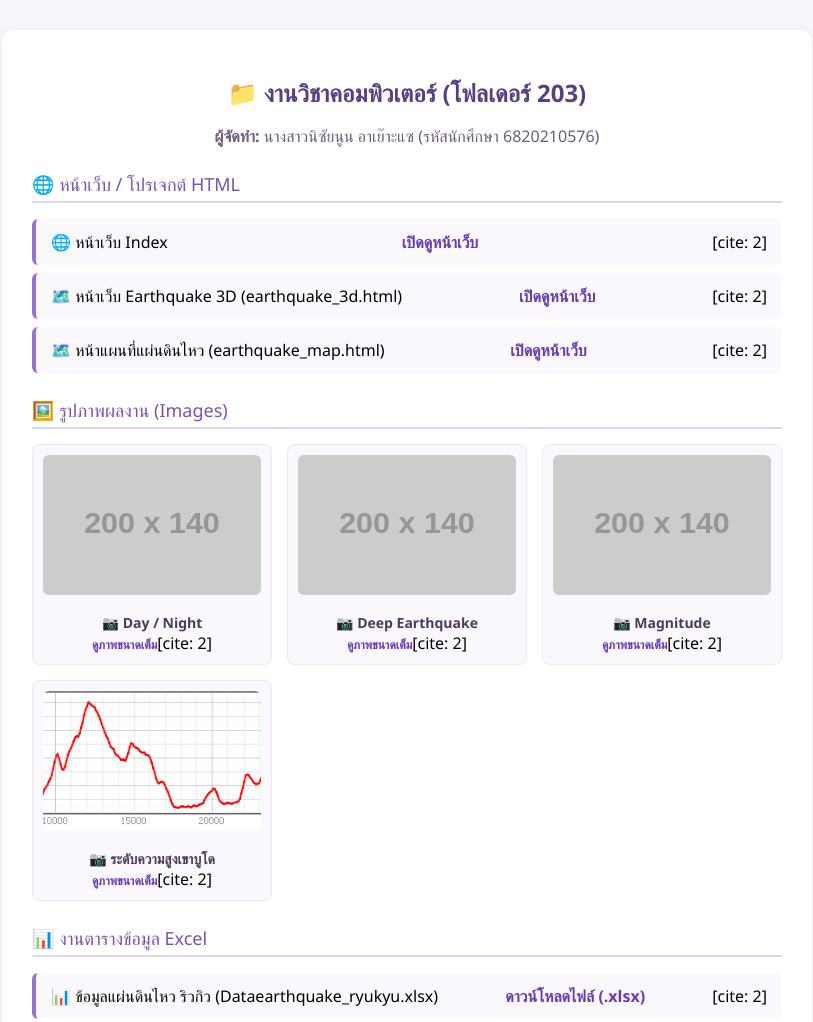
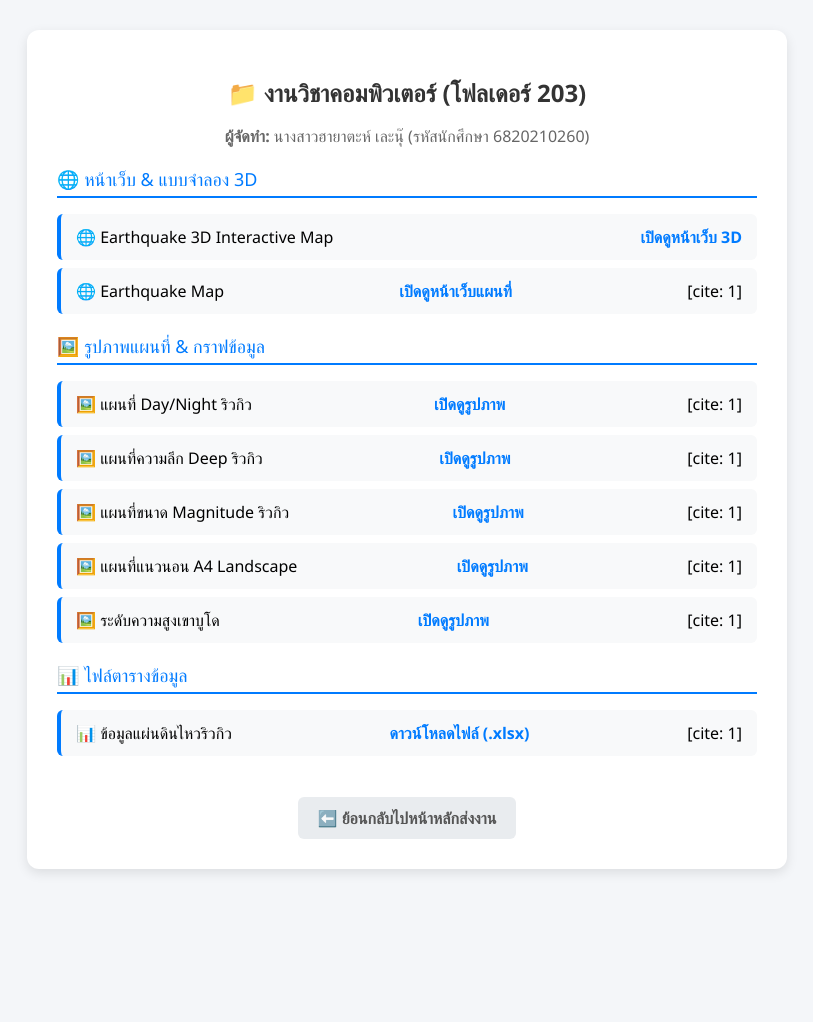
Before and after one commit to nisainunayohsae-a11y/geography, a plain HTML site: page 203/index.html in a window 1280 px wide. Shown: the top 1022 px of the page, without its empty margins (233-1046 px from the left). After the commit the page ends 899 px from the top, so only its background shows below. Drawn offline with Linux system fonts and the light colour scheme; placeholder pictures from the web are drawn by us.

Commit message:
Update index.html

```diff
--- a/203/index.html
+++ b/203/index.html
@@ -3,84 +3,49 @@
 <head>
     <meta charset="UTF-8">
     <meta name="viewport" content="width=device-width, initial-scale=1.0">
-    <title>รายการงานโฟลเดอร์ 203 - นิซัยนูน</title>
+    <title>รายการงานโฟลเดอร์ 203 - ฮายาตะห์</title>
     <style>
-        body { font-family: 'Segoe UI', Tahoma, Geneva, Verdana, sans-serif; margin: 30px; background-color: #f7f5fa; }
-        .container { max-width: 750px; margin: auto; background: white; padding: 30px; border-radius: 12px; box-shadow: 0 4px 12px rgba(111, 66, 193, 0.08); }
-        h1 { color: #5a3e84; text-align: center; font-size: 24px; margin-bottom: 5px; }
-        .student-info { text-align: center; color: #6c5b7b; margin-bottom: 20px; }
-        .section-title { font-size: 18px; color: #7952b3; margin-top: 25px; border-bottom: 2px solid #dcd6f7; padding-bottom: 5px; }
+        body { font-family: 'Segoe UI', Tahoma, Geneva, Verdana, sans-serif; margin: 30px; background-color: #f4f6f9; }
+        .container { max-width: 700px; margin: auto; background: white; padding: 30px; border-radius: 12px; box-shadow: 0 4px 12px rgba(0,0,0,0.1); }
+        h1 { color: #333; text-align: center; font-size: 24px; margin-bottom: 5px; }
+        .student-info { text-align: center; color: #666; margin-bottom: 20px; }
+        .section-title { font-size: 18px; color: #007bff; margin-top: 20px; border-bottom: 2px solid #007bff; padding-bottom: 5px; }
         ul { list-style: none; padding: 0; }
-        li { background: #faf8fc; margin: 8px 0; padding: 12px 15px; border-radius: 6px; border-left: 4px solid #9575cd; display: flex; justify-content: space-between; align-items: center; }
-        a { text-decoration: none; color: #673ab7; font-weight: bold; }
-        a:hover { text-decoration: underline; color: #512da8; }
-
-        /* สไตล์สำหรับโซนแสดงรูปภาพ */
-        .image-grid { display: grid; grid-template-columns: repeat(auto-fill, minmax(200px, 1fr)); gap: 15px; margin-top: 15px; }
-        .image-card { background: #faf8fc; border: 1px solid #ede7f6; border-radius: 8px; padding: 10px; text-align: center; }
-        .image-card img { width: 100%; height: 140px; object-fit: cover; border-radius: 6px; margin-bottom: 8px; transition: transform 0.2s; }
-        .image-card img:hover { transform: scale(1.03); }
-        .image-card p { margin: 5px 0 0; font-size: 14px; font-weight: bold; color: #4a3b5c; }
-
-        .btn-back { display: inline-block; margin-top: 30px; color: #5e4b8b; text-decoration: none; font-weight: bold; background: #ede7f6; padding: 10px 20px; border-radius: 6px; }
-        .btn-back:hover { background: #d1c4e9; }
+        li { background: #f8f9fa; margin: 8px 0; padding: 12px 15px; border-radius: 6px; border-left: 4px solid #007bff; display: flex; justify-content: space-between; align-items: center; }
+        a { text-decoration: none; color: #007bff; font-weight: bold; }
+        a:hover { text-decoration: underline; }
+        .btn-back { display: inline-block; margin-top: 25px; color: #555; text-decoration: none; font-weight: bold; background: #e9ecef; padding: 10px 20px; border-radius: 6px; }
+        .btn-back:hover { background: #dee2e6; }
     </style>
 </head>
 <body>
     <div class="container">
         <h1>📁 งานวิชาคอมพิวเตอร์ (โฟลเดอร์ 203)</h1>
         <div class="student-info">
-            <p><strong>ผู้จัดทำ:</strong> นางสาวนิซัยนูน อาเย๊าะแซ (รหัสนักศึกษา 6820210576)</p>
+            <p><strong>ผู้จัดทำ:</strong> นางสาวฮายาตะห์ เละนุ๊ (รหัสนักศึกษา 6820210260)</p>
         </div>
 
-        <!-- หมวดหมู่ที่ 1: หน้าเว็บ HTML -->
-        <div class="section-title">🌐 หน้าเว็บ / โปรเจกต์ HTML</div>
+        <!-- หมวดหมู่ที่ 1: หน้าเว็บและแบบจำลอง 3D -->
+        <div class="section-title">🌐 หน้าเว็บ & แบบจำลอง 3D</div>
         <ul>
-            <li><span>🌐 หน้าเว็บ Index</span> <a href="index.html" target="_blank">เปิดดูหน้าเว็บ</a>[cite: 2]</li>
-            <li><span>🗺️ หน้าเว็บ Earthquake 3D (earthquake_3d.html)</span> <a href="earthquake_3d.html" target="_blank">เปิดดูหน้าเว็บ</a>[cite: 2]</li>
-            <li><span>🗺️ หน้าแผนที่แผ่นดินไหว (earthquake_map.html)</span> <a href="earthquake_map.html" target="_blank">เปิดดูหน้าเว็บ</a>[cite: 2]</li>
+            <li><span>🌐 Earthquake 3D Interactive Map</span> <a href="earthquake_3d.html" target="_blank">เปิดดูหน้าเว็บ 3D</a></li>
+            <li><span>🌐 Earthquake Map</span> <a href="earthquake_map.html" target="_blank">เปิดดูหน้าเว็บแผนที่</a>[cite: 1]</li>
         </ul>
 
-        <!-- หมวดหมู่ที่ 2: รูปภาพประกอบ / ผลงานภาพ -->
-        <div class="section-title">🖼️ รูปภาพผลงาน (Images)</div>
-        <div class="image-grid">
-            <div class="image-card">
-                <a href="daynight.jpg" target="_blank">
-                    <img src="daynight.jpg" alt="daynight" onerror="this.src='https://via.placeholder.com/200x140?text=Daynight'">
-                </a>
-                <p>📷 Day / Night</p>
-                <a href="daynight.jpg" target="_blank" style="font-size:12px;">ดูภาพขนาดเต็ม</a>[cite: 2]
-            </div>
+        <!-- หมวดหมู่ที่ 2: รูปภาพแผนที่และกราฟวิเคราะห์ -->
+        <div class="section-title">🖼️ รูปภาพแผนที่ & กราฟข้อมูล</div>
+        <ul>
+            <li><span>🖼️ แผนที่ Day/Night ริวกิว</span> <a href="daynight_ryukyu.jpg" target="_blank">เปิดดูรูปภาพ</a>[cite: 1]</li>
+            <li><span>🖼️ แผนที่ความลึก Deep ริวกิว</span> <a href="deep_ryukyu.jpg" target="_blank">เปิดดูรูปภาพ</a>[cite: 1]</li>
+            <li><span>🖼️ แผนที่ขนาด Magnitude ริวกิว</span> <a href="mag_ryukyu.jpg" target="_blank">เปิดดูรูปภาพ</a>[cite: 1]</li>
+            <li><span>🖼️ แผนที่แนวนอน A4 Landscape</span> <a href="earthquake_map_A4_landscape.png" target="_blank">เปิดดูรูปภาพ</a>[cite: 1]</li>
+            <li><span>🖼️ ระดับความสูงเขาบูโด</span> <a href="ระดับความสูงเขาบูโด.png" target="_blank">เปิดดูรูปภาพ</a>[cite: 1]</li>
+        </ul>
 
-            <div class="image-card">
-                <a href="deepe.jpg" target="_blank">
-                    <img src="deepe.jpg" alt="deepe" onerror="this.src='https://via.placeholder.com/200x140?text=Deepe'">
-                </a>
-                <p>📷 Deep Earthquake</p>
-                <a href="deepe.jpg" target="_blank" style="font-size:12px;">ดูภาพขนาดเต็ม</a>[cite: 2]
-            </div>
-
-            <div class="image-card">
-                <a href="mag.jpg" target="_blank">
-                    <img src="mag.jpg" alt="mag" onerror="this.src='https://via.placeholder.com/200x140?text=Magnitude'">
-                </a>
-                <p>📷 Magnitude</p>
-                <a href="mag.jpg" target="_blank" style="font-size:12px;">ดูภาพขนาดเต็ม</a>[cite: 2]
-            </div>
-
-            <div class="image-card">
-                <a href="ระดับความสูงเขาบูโด.png" target="_blank">
-                    <img src="ระดับความสูงเขาบูโด.png" alt="ระดับความสูงเขาบูโด" onerror="this.src='https://via.placeholder.com/200x140?text=Budo+Height'">
-                </a>
-                <p>📷 ระดับความสูงเขาบูโด</p>
-                <a href="ระดับความสูงเขาบูโด.png" target="_blank" style="font-size:12px;">ดูภาพขนาดเต็ม</a>[cite: 2]
-            </div>
-        </div>
-
-        <!-- หมวดหมู่ที่ 3: งานตารางข้อมูล Excel -->
-        <div class="section-title">📊 งานตารางข้อมูล Excel</div>
+        <!-- หมวดหมู่ที่ 3: ไฟล์ข้อมูล Excel -->
+        <div class="section-title">📊 ไฟล์ตารางข้อมูล</div>
         <ul>
-            <li><span>📊 ข้อมูลแผ่นดินไหว ริวกิว (Dataearthquake_ryukyu.xlsx)</span> <a href="Dataearthquake_ryukyu.xlsx">ดาวน์โหลดไฟล์ (.xlsx)</a>[cite: 2]</li>
+            <li><span>📊 ข้อมูลแผ่นดินไหวริวกิว</span> <a href="Dataearthquake_ryukyu.xlsx">ดาวน์โหลดไฟล์ (.xlsx)</a>[cite: 1]</li>
         </ul>
 
         <div style="text-align: center;">
```
